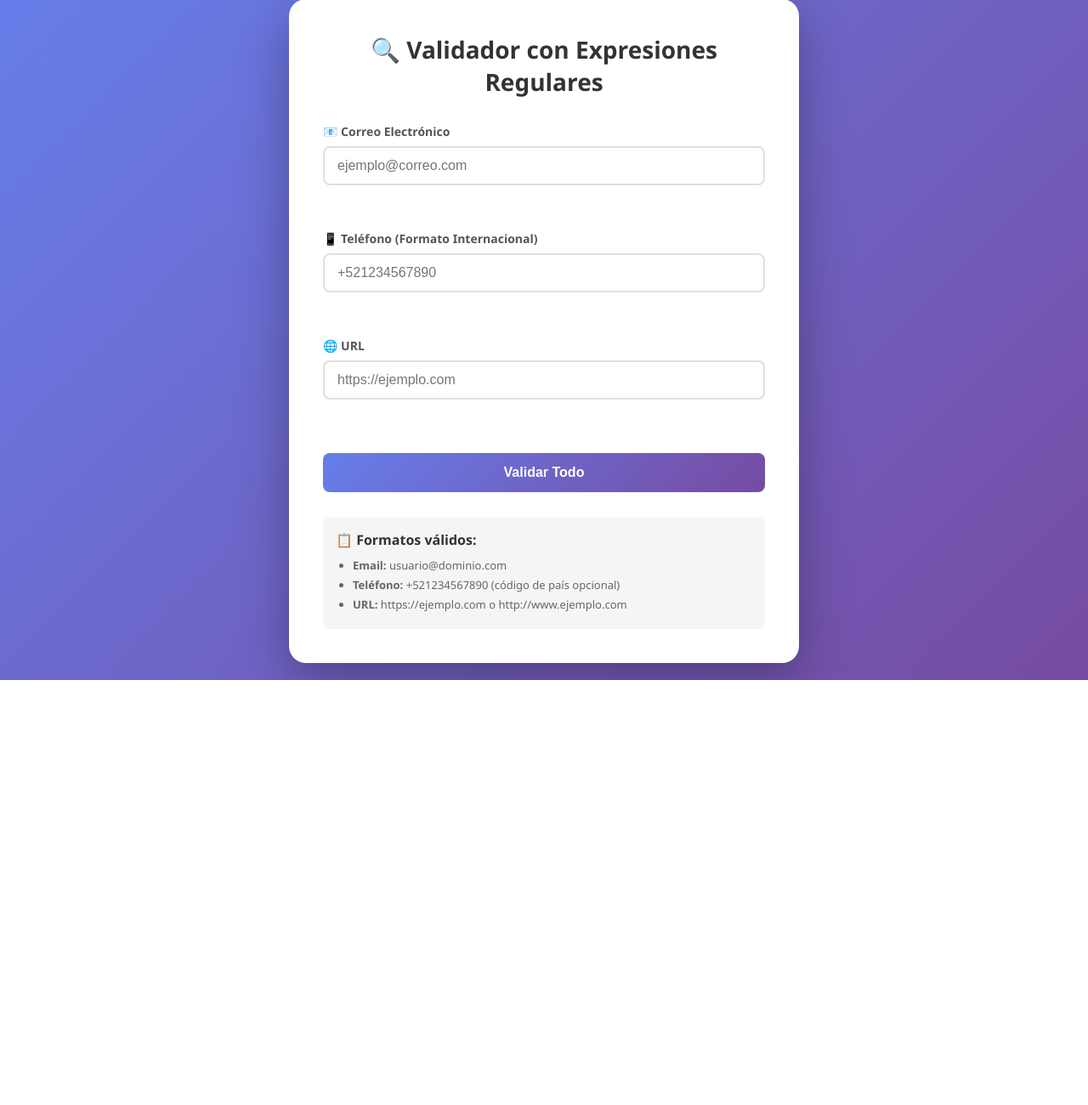
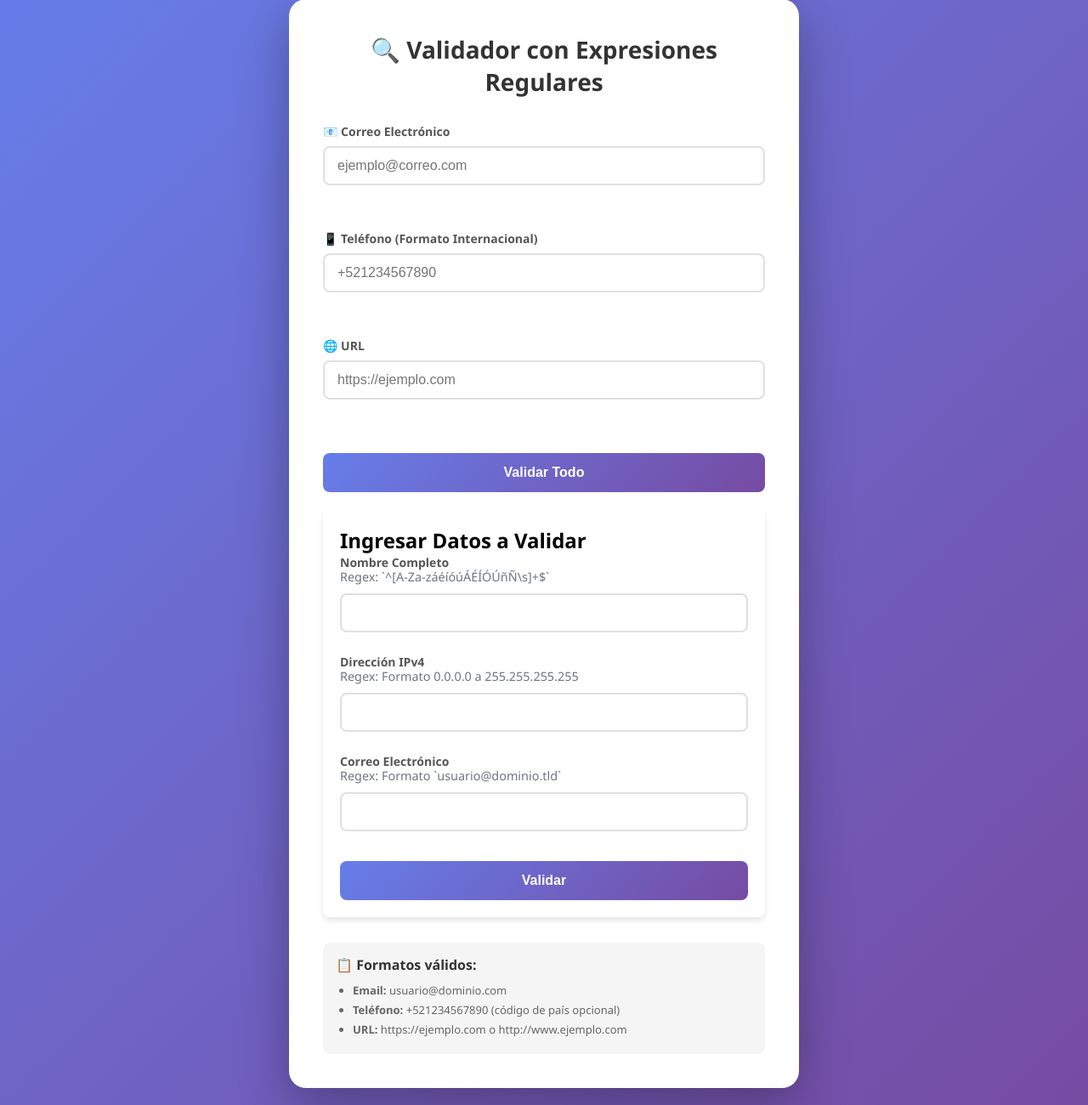
Before and after one commit to Crayo0n/Proyecto_flask, a Flask app: page / in a window 1280 px wide. Shown: the part 21-1321 px from the top of the page at 85% size. Before the commit the page ends 821 px from the top, so only its background shows below. Run offline with Flask 3, Linux system fonts and the light colour scheme.

Commit message:
Interfaz con nuevas validaciones y css

```diff
--- a/app/static/css/style.css
+++ b/app/static/css/style.css
@@ -126,3 +126,40 @@ button:active {
 .info li {
   margin-bottom: 5px;
 }
+
+/* --- Clases de resalte para validación --- */
+.highlight-success {
+    background-color: #d4edda; /* Verde claro */
+    color: #155724; /* Verde oscuro */
+    padding: 2px 5px;
+    border-radius: 3px;
+    font-weight: bold;
+}
+
+.highlight-error {
+    background-color: #f8d7da; /* Rojo claro */
+    color: #721c24; /* Rojo oscuro */
+    padding: 2px 5px;
+    border-radius: 3px;
+    font-weight: bold;
+}
+
+/* Estilos de la caja de resultados (mejorar el layout) */
+.form-container, .results-container {
+    background: #fff;
+    padding: 20px;
+    border-radius: 8px;
+    box-shadow: 0 4px 6px rgba(0,0,0,0.1);
+    margin-top: 20px;
+}
+.validation-result {
+    border-top: 1px solid #eee;
+    padding-top: 15px;
+    margin-top: 15px;
+}
+.regex-hint {
+    color: #6c757d;
+    font-size: 0.9em;
+    margin-top: -10px;
+    margin-bottom: 10px;
+}
--- a/app/templates/index.html
+++ b/app/templates/index.html
@@ -50,6 +50,54 @@
         <button type="submit">Validar Todo</button>
       </form>
 
+      <div class="form-container">
+            <h2>Ingresar Datos a Validar</h2>
+            <form method="POST">
+                <div class="form-group">
+                    <label for="nombre">Nombre Completo</label>
+                    <p class="regex-hint">Regex: `^[A-Za-záéíóúÁÉÍÓÚñÑ\s]+$`</p>
+                    <input type="text" id="nombre" name="nombre" value="{{ results.nombre.input if results else '' }}" required>
+                </div>
+                <div class="form-group">
+                    <label for="ipv4">Dirección IPv4</label>
+                    <p class="regex-hint">Regex: Formato 0.0.0.0 a 255.255.255.255</p>
+                    <input type="text" id="ipv4" name="ipv4" value="{{ results.ipv4.input if results else '' }}" required>
+                </div>
+                <div class="form-group">
+                    <label for="email">Correo Electrónico</label>
+                    <p class="regex-hint">Regex: Formato `usuario@dominio.tld`</p>
+                    <input type="text" id="email" name="email" value="{{ results.email.input if results else '' }}" required>
+                </div>
+                <button type="submit" class="button">Validar</button>
+            </form>
+      </div>
+
+
+      {% if results %}
+        <div class="results-container">
+            <h2>Resultados de la Validación</h2>
+
+            <div class="validation-result">
+                <h3>Validación de Nombre:</h3>
+                <p>Entrada: <strong>{{ results.nombre.input }}</strong></p>
+                <p>Resultado: {{ results.nombre.result | safe }}</p>
+            </div>
+
+            <div class="validation-result">
+                <h3>Validación de IPv4:</h3>
+                <p>Entrada: <strong>{{ results.ipv4.input }}</strong></p>
+                <p>Resultado: {{ results.ipv4.result | safe }}</p>
+            </div>
+
+            <div class="validation-result">
+                <h3>Validación de Email:</h3>
+                <p>Entrada: <strong>{{ results.email.input }}</strong></p>
+                <p>Resultado: {{ results.email.result | safe }}</p>
+            </div>
+        </div>
+        {% endif %}
+
+
       <div class="info">
         <h3>📋 Formatos válidos:</h3>
         <ul>
```
